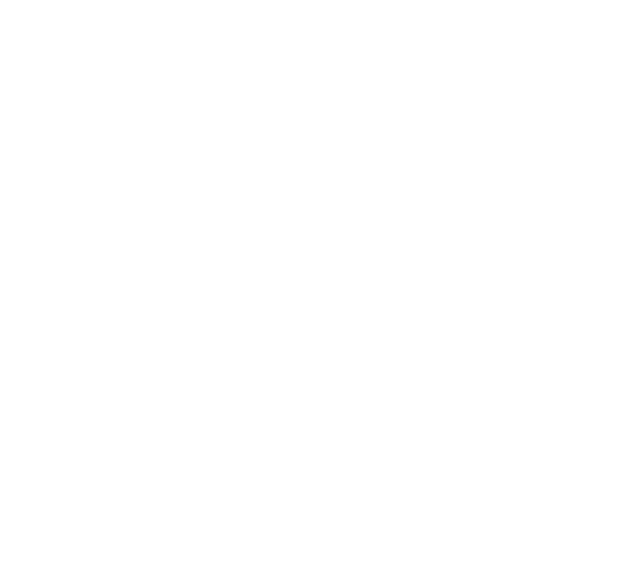
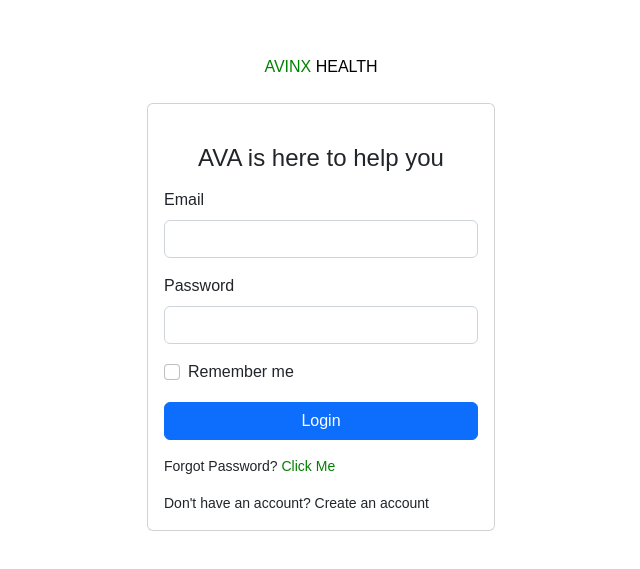
Before and after one commit to 56radius/vote-poll, a React (Create React App) app: page /login in a window 1280 px wide. Before the commit this address had no page. Shown: the part 111-680 px from the top of the page, without its empty margins (319-959 px from the left). Built offline with nearby package versions, Linux system fonts and the light colour scheme.

Commit message:
Added a sweet alert system and then did the home screen and the login screen

```diff
--- a/package.json
+++ b/package.json
@@ -10,6 +10,7 @@
     "react-dom": "^18.3.0",
     "react-router-dom": "^6.23.0",
     "react-scripts": "5.0.1",
+    "sweetalert2": "^11.11.0",
     "web-vitals": "^2.1.4"
   },
   "scripts": {
--- a/src/App.js
+++ b/src/App.js
@@ -4,7 +4,7 @@
 //importing the main components
 import SplashScreen from "./components/SplashScreen";
 import HomeScreen from "./components/HomeScreen";
-
+import LoginScreen from "./components/LoginScreen";
 
 function App() {
   const [showSplash, setShowSplash] = useState(true);
@@ -25,6 +25,7 @@
             path="/"
             element={showSplash ? <SplashScreen /> : <HomeScreen />}
           />
+          <Route path="/login" element={<LoginScreen />} />
         </Routes>
       </div>
     </Router>
--- a/src/components/HomeScreen.js
+++ b/src/components/HomeScreen.js
@@ -1,4 +1,6 @@
 import React from "react";
+
+import { useNavigate } from "react-router-dom";
 
 //importing css code
 import ".././assets/css/style.css";
@@ -12,11 +14,11 @@
 import ".././assets/vendor/swiper/swiper-bundle.min.css";
 
 function HomeScreen() {
-
+  const navigate = useNavigate();
   return (
     <div>
-     {/* First header */}
-     <header id="header" className="fixed-top ">
+      {/* First header */}
+      <header id="header" className="fixed-top ">
         <div className="container d-flex align-items-center justify-content-between">
           <h1 className="logo">
             <button
@@ -36,24 +38,16 @@
 
           <nav id="navbar" className="navbar">
             <ul>
-
-              <li style={{background: "transparent"}}>
-                <a
-                  style={{ textDecoration: "none" }}
-                  className="getstarted scrollto"
-
-                >
-                  Create
+              <li style={{ background: "transparent" }}>
+                <a style={{ textDecoration: "none" }} className="getstarted scrollto">
+                  Sign up
                 </a>
               </li>
               <li>
                 <a
-                  style={{ textDecoration: "none" }}
-                  className="getstarted scrollto"
-
-                >
-                  {" "}
-                  Try AVA{" "}
+                onClick={() => navigate("/login")}
+                style={{ textDecoration: "none" }} className="getstarted scrollto">
+                 Login
                 </a>
               </li>
             </ul>
@@ -63,35 +57,40 @@
       </header>
 
       {/* Second header */}
-        {/* Second header */}
-        <section id="hero" className="d-flex align-items-center">
-        <div className="container">
-          <div className="row">
-            <div className="col-lg-6 pt-2 pt-lg-0 order-2 order-lg-1 d-flex flex-column justify-content-center">
-              <h1>
-                CREATE BEAUTIFUL & ENGAGING POLLS
-              </h1>
-              <ul>
-                <p>
-                 Please come and create your favorite poll to vote and don't worry there's a fair voting system in everything you want to vote in"
-                </p>
-              </ul>
+      <section id="hero" className="d-flex align-items-center justify-content-center">
+        <div className="container text-center">
+          <div className="row justify-content-center">
+            <div className="col-lg-8">
+              <h1>CREATE BEAUTIFUL & ENGAGING POLLS</h1>
+              <p>
+                Please come and create your favorite poll to vote and don't worry there's a fair voting system in everything you want to vote in.
+              </p>
               <div className="mt-3">
+                <input
+                  type="text"
+                  placeholder="Search trending polls..."
+                  style={{
+                    width: "100%",
+                    padding: "10px",
+                    marginBottom: "10px",
+                    borderRadius: "5px",
+                    border: "1px solid #ccc",
+                  }}
+                />
                 <button
                   style={{
                     borderWidth: 0,
+                    marginTop: "20px"
                   }}
                   className="btn-get-started scrollto"
                 >
-                  {" "}
-                  Get Started{" "}
+                  Create Poll
                 </button>
               </div>
             </div>
           </div>
         </div>
       </section>
-
     </div>
   );
 }
--- /dev/null
+++ b/src/components/LoginScreen.js
@@ -0,0 +1,147 @@
+import React, { useState } from "react";
+import { useNavigate } from "react-router-dom";
+import Swal from "sweetalert2";
+
+function LoginScreen() {
+  const navigate = useNavigate();
+
+
+  return (
+    <div>
+      <main>
+        <div className="container">
+          <section className="section register min-vh-100 d-flex flex-column align-items-center justify-content-center py-4">
+            <div className="container">
+              <div className="row justify-content-center">
+                <div className="col-lg-4 col-md-6 d-flex flex-column align-items-center justify-content-center">
+                  <div className="d-flex justify-content-center py-4">
+                    <button
+                      style={{
+                        borderWidth: 0,
+                        background: "#fff",
+                      }}
+                      href="index.html"
+                      className="logo d-flex align-items-center w-auto"
+                    >
+                      <span className="d-none d-lg-block">
+                        {" "}
+                        <span
+                          style={{
+                            color: "green",
+                          }}
+                        >
+                          {" "}
+                          AVINX{" "}
+                        </span>{" "}
+                        HEALTH{" "}
+                      </span>
+                    </button>
+                  </div>
+                  <form action="" className="mt" method="post">
+                    <div className="card mb-3">
+                      <div className="card-body">
+                        <div className="pt-4 pb-2">
+                          <h5 className="card-title text-center pb-0 fs-4">
+                            {" "}
+                            AVA is here to help you{" "}
+                          </h5>
+                        </div>
+
+                        <form className="row g-3 needs-validation" noValidate>
+                          <div className="col-12">
+                            <label htmlFor="email" className="form-label">
+                              Email
+                            </label>
+                            <input
+                              type="email"
+                              className="form-control"
+
+                              required
+                            />
+                            <div className="invalid-feedback">
+                              Please enter your email!
+                            </div>
+                          </div>
+
+                          <div className="col-12">
+                            <label
+                              htmlFor="yourPassword"
+                              className="form-label"
+                            >
+                              Password
+                            </label>
+                            <input
+                              type="password"
+                              className="form-control"
+
+                              required
+                            />
+                            <div className="invalid-feedback">
+                              Please enter your password!
+                            </div>
+                          </div>
+
+                          <div className="col-12">
+                            <div className="form-check">
+                              <input
+                                className="form-check-input"
+                                type="checkbox"
+                                name="remember"
+                                value="true"
+                                id="rememberMe"
+                              />
+                              <label
+                                className="form-check-label"
+                                htmlFor="rememberMe"
+                              >
+                                Remember me
+                              </label>
+                            </div>
+                          </div>
+                          <div className="col-12">
+                            <button
+
+                              className="btn btn-primary w-100"
+                              name="login"
+                              type="button"
+                            >
+                              Login
+                            </button>
+                          </div>
+
+                          {/* Forgot password */}
+                          <div className="col-12">
+                            <p className="small mb-0">
+                              Forgot Password? {""}
+                              <a
+                                style={{ color: "green" }}
+                                onClick={() => navigate("/forgotpassword")}
+                              >
+                                Click Me
+                              </a>
+                            </p>
+                          </div>
+
+                          <div className="col-12">
+                            <p className="small mb-0">
+                              Don't have an account?{" "}
+                              <a onClick={() => navigate("/register")}>
+                                Create an account
+                              </a>
+                            </p>
+                          </div>
+                        </form>
+                      </div>
+                    </div>
+                  </form>
+                </div>
+              </div>
+            </div>
+          </section>
+        </div>
+      </main>
+    </div>
+  );
+}
+
+export default LoginScreen;
```
Also changed, not shown: 1 other file (tests, documents, lock files or other folders).
